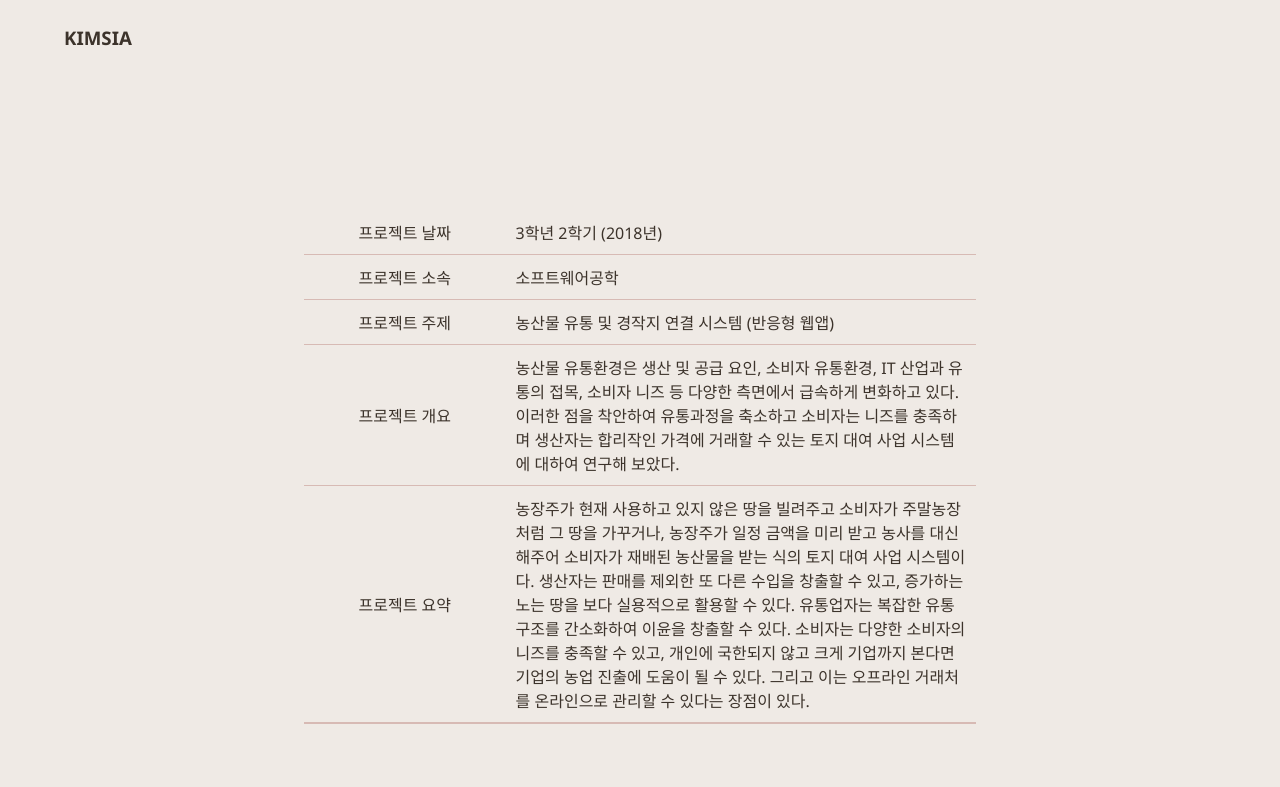
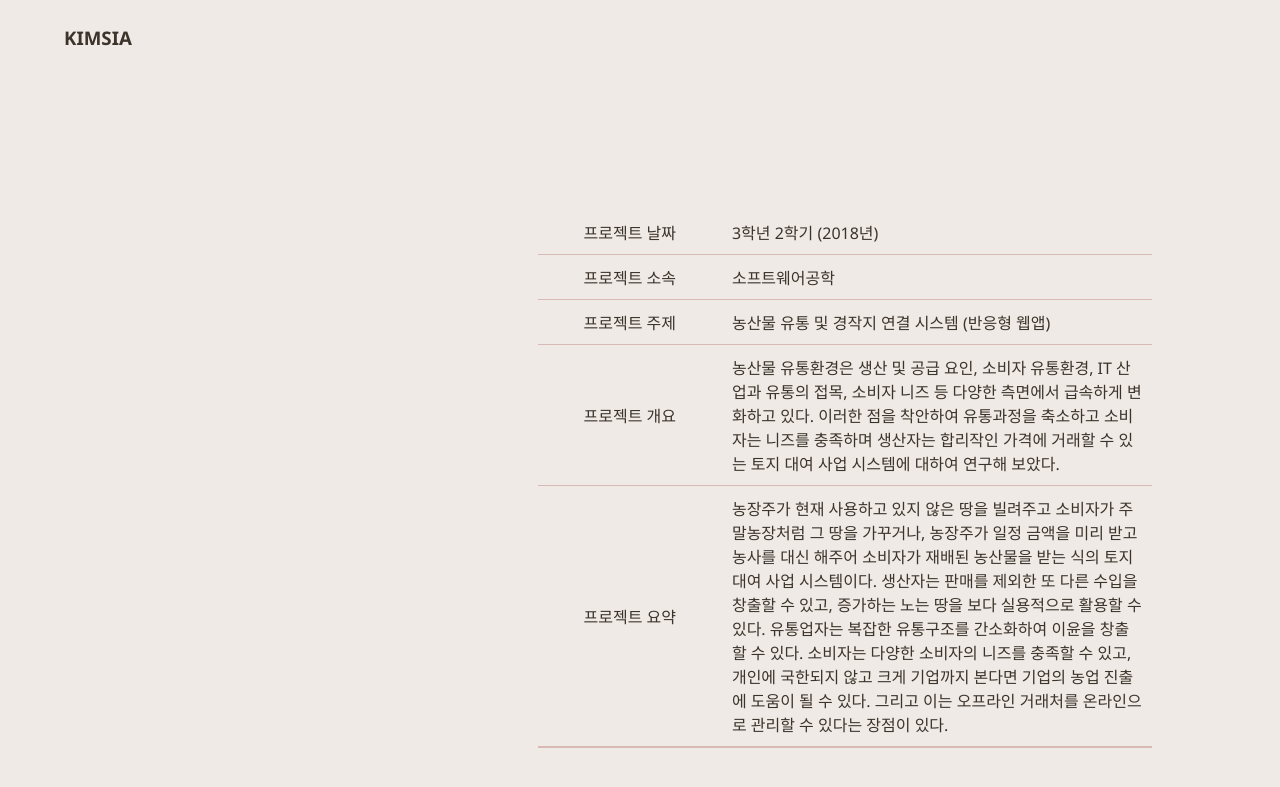
Before and after one commit to kim-sia/aws_study, a Django app: page /detail/1 in a window 1280 px wide. Shown: the top 787 px of the page. Run offline with Django 3.2, Linux system fonts and the light colour scheme; data comes from the database, SQL or seed files in the repository; both versions use the stored data as it was after the commit.

Commit message:
img삭제

```diff
--- a/siaApp/static/css/detail.css
+++ b/siaApp/static/css/detail.css
@@ -23,16 +23,16 @@
 .container {
     display: flex;
     flex-direction: row;
-    justify-content: space-evenly;
+    justify-content: space-between;
     align-items: center;
-    width: 75%;
+    width: 80%;
 }
 .table_container {
     display: flex;
     flex-direction: column;
     align-items: center;
     margin-top: 200px;
-    width: 70%;
+    width: 60%;
 }
 .table_container table {
     width: 100%;
@@ -49,7 +49,10 @@
     text-align: center;
     width: 30%;
 }
+.image{
+    width: 35%;
+}
 img {
     margin-top: 200px;
-    height: 270px;
+    width: 100%;
 }
--- a/siaApp/templates/detail.html
+++ b/siaApp/templates/detail.html
@@ -15,9 +15,11 @@
         <a href="http://www.kimsia.shop/">KIMSIA</a>
     </header>
     <div class = "container">
-        {% if project_obj.proj_img.url != NULL %}
-            <img src = "{{project_obj.proj_img.url}}">
-        {% endif %}
+        <div class = "image">
+            {% if project_obj.proj_img.url != NULL %}
+                <img src = "{{project_obj.proj_img.url}}">
+            {% endif %}
+        </div>
 
         <div class = "table_container">
             <table>
```
Also changed, not shown: db.sqlite3, media/images/cctv_ZGKzFLd.png (added).
